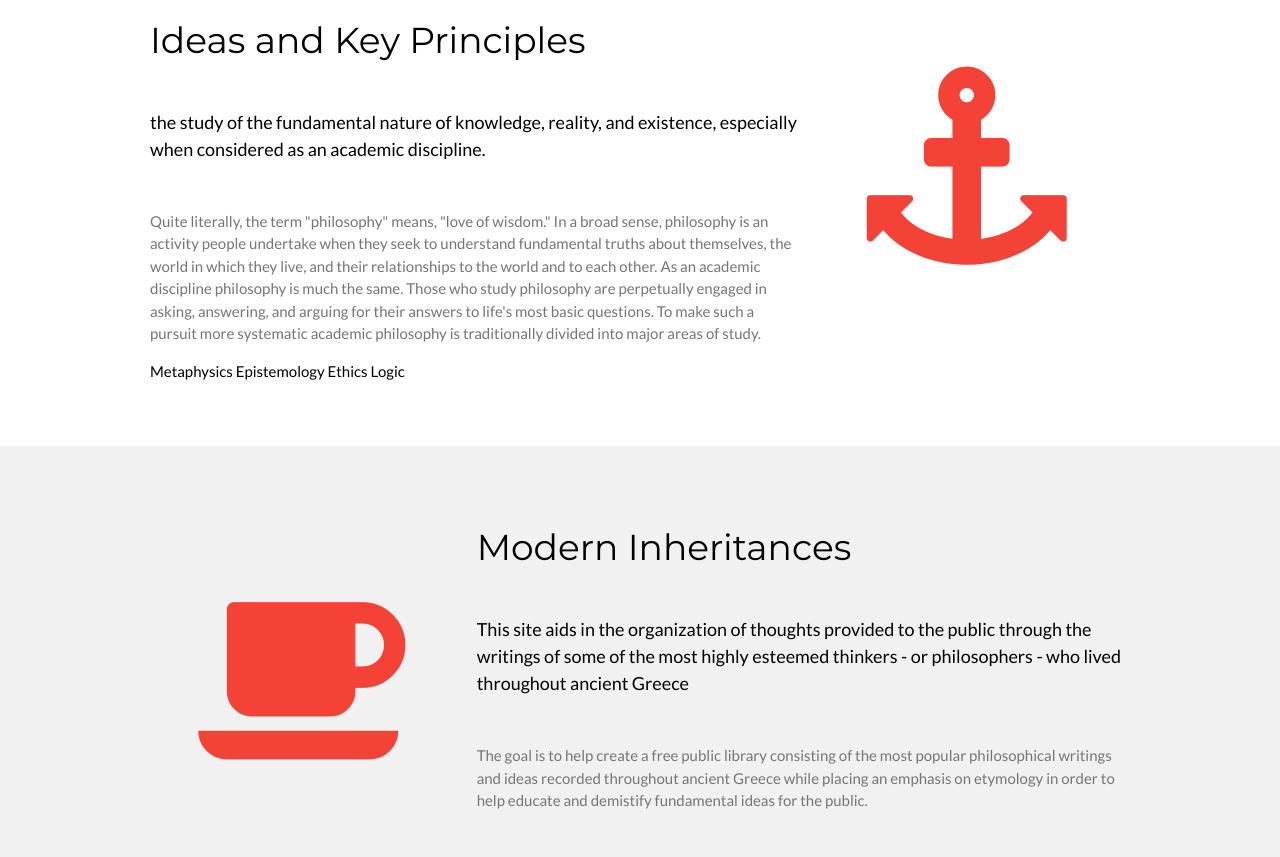
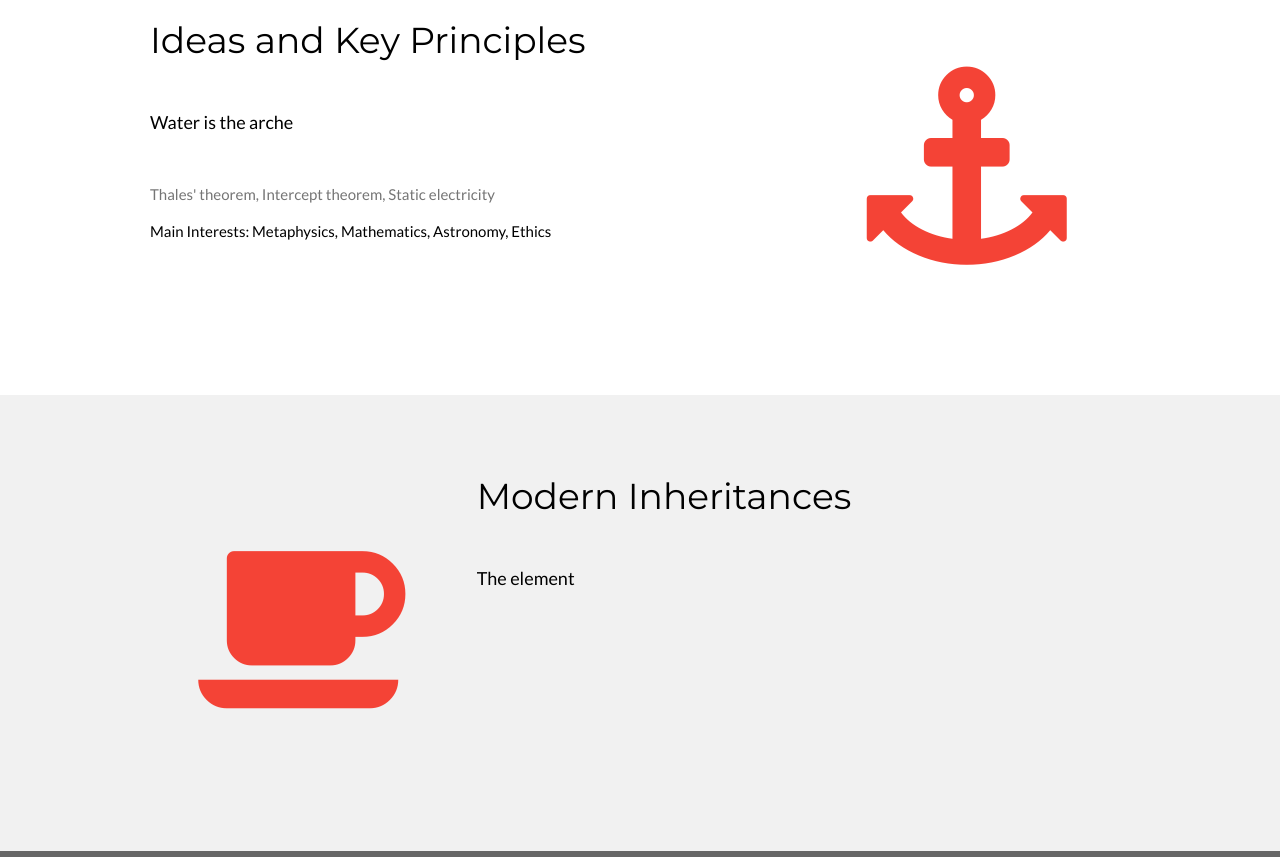
Before and after one commit to paulmarinos/ancientgreekphilosophy.org, a plain HTML site: page explore/philosopher/thales.html in a window 1280 px wide. Shown: the part 603-1460 px from the top of the page. Drawn offline with nearby package versions, Linux system fonts and the light colour scheme.

Commit message:
Update thales.html

```diff
--- a/explore/philosopher/thales.html
+++ b/explore/philosopher/thales.html
@@ -54,11 +54,10 @@ body,h1,h2,h3,h4,h5,h6 {font-family: "Lato", sans-serif}
   <div class="w3-content">
     <div class="w3-twothird">
       <h1>Ideas and Key Principles</h1>
-      <h5 class="w3-padding-32">the study of the fundamental nature of knowledge, reality, and existence, especially when considered as an academic discipline.</h5>
+      <h5 class="w3-padding-32">Water is the arche</h5>
+      <p class="w3-text-grey">Thales' theorem, Intercept theorem, Static electricity </p>
 
-      <p class="w3-text-grey">Quite literally, the term "philosophy" means, "love of wisdom." In a broad sense, philosophy is an activity people undertake when they seek to understand fundamental truths about themselves, the world in which they live, and their relationships to the world and to each other. As an academic discipline philosophy is much the same. Those who study philosophy are perpetually engaged in asking, answering, and arguing for their answers to life's most basic questions. To make such a pursuit more systematic academic philosophy is traditionally divided into major areas of study.</p>
-
-      Metaphysics Epistemology Ethics Logic
+      Main Interests: Metaphysics, Mathematics, Astronomy, Ethics
 
     </div>
 
@@ -77,9 +76,9 @@ body,h1,h2,h3,h4,h5,h6 {font-family: "Lato", sans-serif}
 
     <div class="w3-twothird">
       <h1>Modern Inheritances</h1>
-      <h5 class="w3-padding-32">This site aids in the organization of thoughts provided to the public through the writings of some of the most highly esteemed thinkers - or philosophers - who lived throughout ancient Greece</h5>
+      <h5 class="w3-padding-32">The element</h5>
 
-      <p class="w3-text-grey">The goal is to help create a free public library consisting of the most popular philosophical writings and ideas recorded throughout ancient Greece while placing an emphasis on etymology in order to help educate and demistify fundamental ideas for the public.</p>
+      <p class="w3-text-grey"></p>
     </div>
   </div>
 </div>
```
